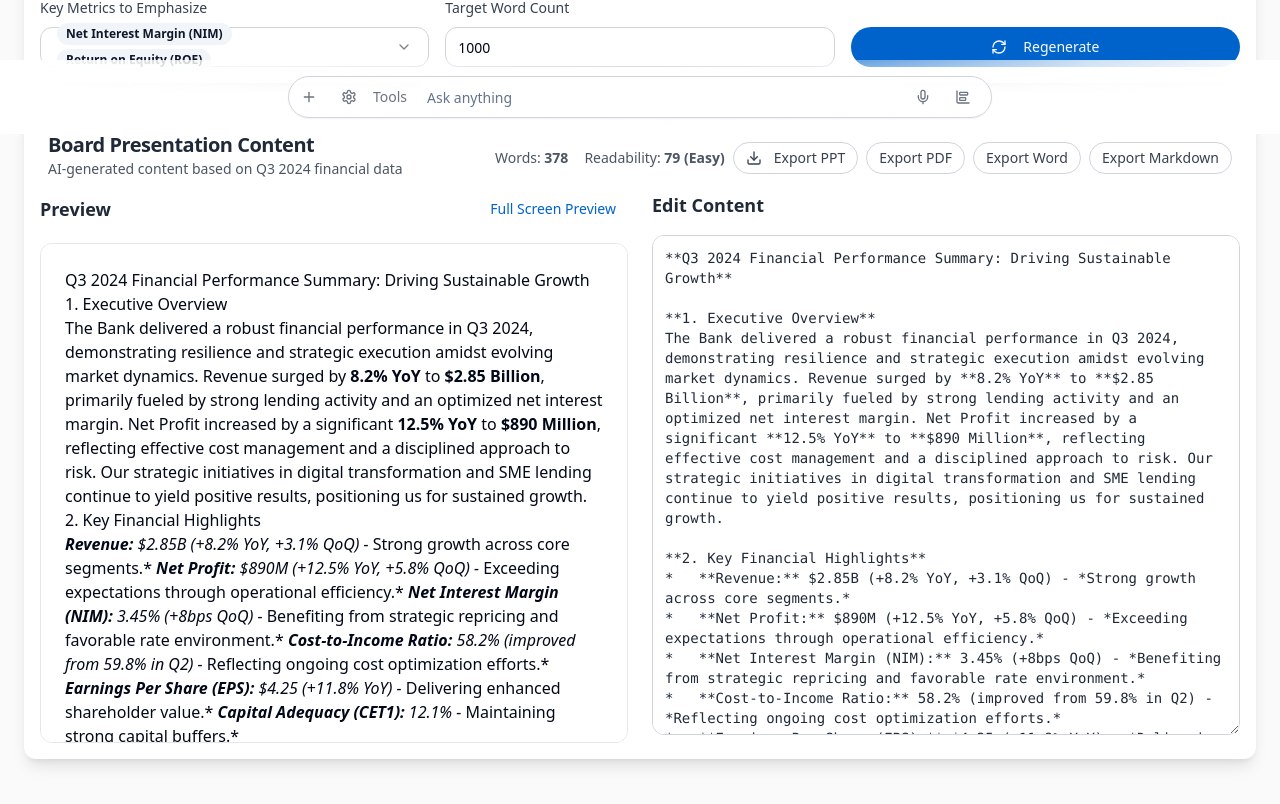
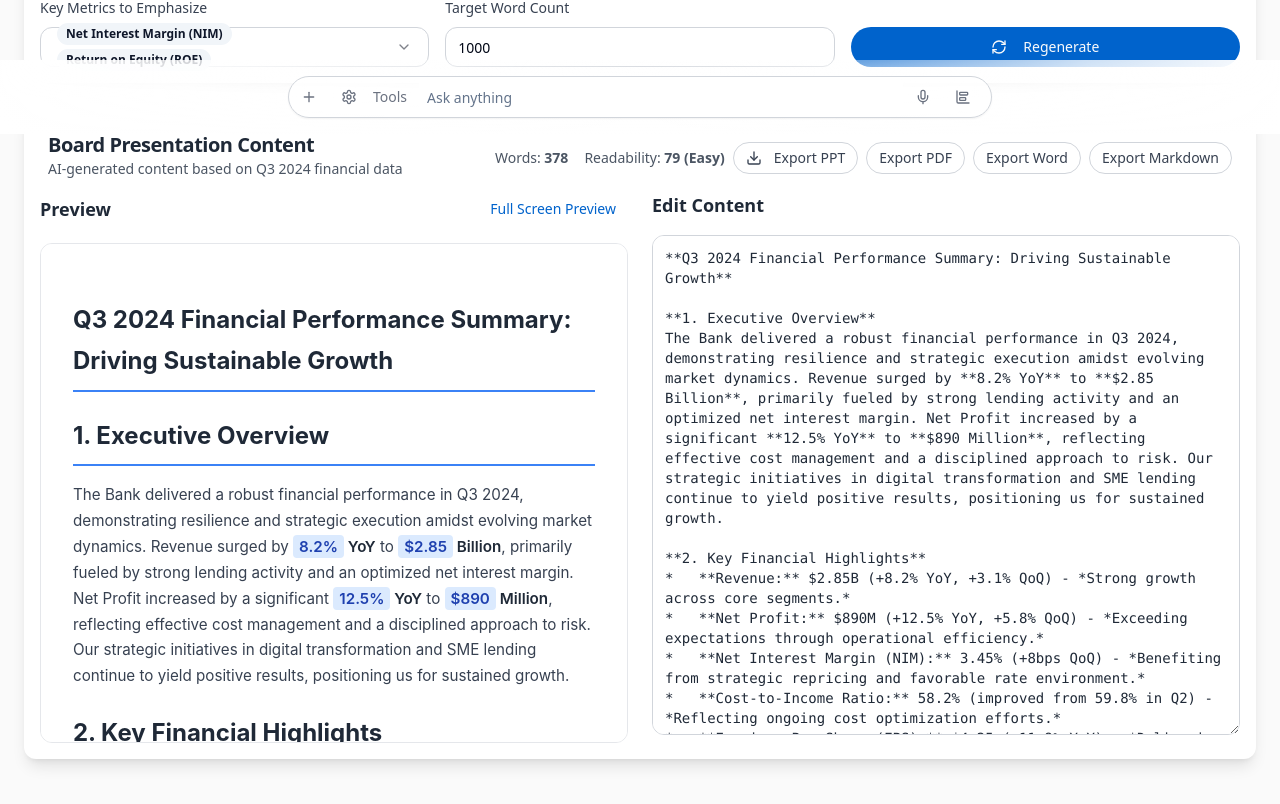
Before and after one commit to arunchangotra/project, a Next.js app: page /board-deck in a window 1280 px wide. Shown: the part 666-1470 px from the top of the page. Built offline with nearby package versions, Linux system fonts and the light colour scheme.

Commit message:
fix: resolve chart and preview issues
Dynamic chart height and improved preview accuracy.

#VERCEL_SKIP

Co-authored-by: Arun Changotra <109659502+arunchangotra@users.noreply.github.com>

```diff
--- a/app/board-deck/page.tsx
+++ b/app/board-deck/page.tsx
@@ -16,38 +16,53 @@ import { financialRatios } from "@/lib/financial-ratios" // Import financial rat
 // Helper function to convert markdown-like content to HTML
 const convertMarkdownToHtml = (markdown: string): string => {
   const html = markdown
-    // Convert headers
-    .replace(/^\*\*(.*?)\*\*$/gm, "<h1>$1</h1>")
-    .replace(/^\*\*(\d+\.\s.*?)\*\*$/gm, "<h2>$1</h2>")
-    .replace(/^\*\*([^*\n]+)\*\*(?=\s)/gm, "<h3>$1</h3>")
-    // Convert bold text
-    .replace(/\*\*(.*?)\*\*/g, "<strong>$1</strong>")
+    // Convert headers - more specific patterns
+    .replace(
+      /^\*\*([^*\n]+)\*\*$/gm,
+      '<h1 style="color: #1f2937; font-size: 1.5rem; font-weight: bold; margin: 1.5rem 0 1rem 0; border-bottom: 2px solid #3b82f6; padding-bottom: 0.5rem;">$1</h1>',
+    )
+    .replace(
+      /^\*\*(\d+\.\s[^*\n]+)\*\*$/gm,
+      '<h2 style="color: #374151; font-size: 1.25rem; font-weight: 600; margin: 1.25rem 0 0.75rem 0;">$1</h2>',
+    )
+    // Convert bold text (not headers)
+    .replace(/\*\*([^*\n]+)\*\*/g, '<strong style="color: #1f2937; font-weight: 600;">$1</strong>')
     // Convert italic text
-    .replace(/\*(.*?)\*/g, "<em>$1</em>")
-    // Convert bullet points
-    .replace(/^\*\s+(.+)$/gm, "<li>$1</li>")
-    // Wrap consecutive list items in ul tags
-    .replace(/(<li>.*<\/li>)/gs, (match) => {
-      const items = match
-        .split("</li>")
-        .filter((item) => item.trim())
-        .map((item) => item + "</li>")
-      return "<ul>" + items.join("") + "</ul>"
-    })
-    // Convert line breaks to paragraphs
+    .replace(/\*([^*\n]+)\*/g, '<em style="font-style: italic;">$1</em>')
+    // Convert bullet points with better spacing
+    .replace(/^\*\s+(.+)$/gm, '<li style="margin-bottom: 0.5rem; line-height: 1.6;">$1</li>')
+    // Wrap consecutive list items in ul tags with proper styling
+    .replace(
+      /(<li[^>]*>.*?<\/li>(\s*<li[^>]*>.*?<\/li>)*)/gs,
+      '<ul style="margin: 1rem 0; padding-left: 1.5rem; list-style-type: disc;">$1</ul>',
+    )
+    // Convert paragraphs with proper spacing
     .split("\n\n")
     .map((paragraph) => {
-      if (paragraph.trim() && !paragraph.includes("<h") && !paragraph.includes("<ul>")) {
-        return `<p>${paragraph.trim()}</p>`
+      const trimmed = paragraph.trim()
+      if (trimmed && !trimmed.includes("<h") && !trimmed.includes("<ul>") && !trimmed.includes("<li>")) {
+        return `<p style="margin: 1rem 0; line-height: 1.7; color: #374151;">${trimmed}</p>`
       }
-      return paragraph
+      return trimmed
     })
     .join("\n")
-    // Highlight financial figures
-    .replace(/\$[\d,]+\.?\d*[MB]?/g, '<span class="highlight">$&</span>')
-    .replace(/\d+\.\d+%/g, '<span class="highlight">$&</span>')
-    .replace(/\+\d+\.\d+%/g, '<span class="highlight text-green-600">$&</span>')
-    .replace(/-\d+\.\d+%/g, '<span class="highlight text-red-600">$&</span>')
+    // Highlight financial figures with better styling
+    .replace(
+      /\$[\d,]+\.?\d*[MB]?/g,
+      '<span style="background-color: #dbeafe; color: #1e40af; padding: 2px 6px; border-radius: 4px; font-weight: 600;">$&</span>',
+    )
+    .replace(
+      /\d+\.\d+%/g,
+      '<span style="background-color: #dbeafe; color: #1e40af; padding: 2px 6px; border-radius: 4px; font-weight: 600;">$&</span>',
+    )
+    .replace(
+      /\+\d+\.\d+%/g,
+      '<span style="background-color: #dcfce7; color: #166534; padding: 2px 6px; border-radius: 4px; font-weight: 600;">$&</span>',
+    )
+    .replace(
+      /-\d+\.\d+%/g,
+      '<span style="background-color: #fee2e2; color: #dc2626; padding: 2px 6px; border-radius: 4px; font-weight: 600;">$&</span>',
+    )
 
   return html
 }
@@ -633,14 +648,59 @@ The Q3 results underscore the effectiveness of our diversified business model an
                           <head>
                             <title>Board Deck Preview</title>
                             <style>
-                              body { font-family: -apple-system, BlinkMacSystemFont, 'Segoe UI', Roboto, sans-serif; line-height: 1.6; max-width: 800px; margin: 0 auto; padding: 20px; }
-                              h1 { color: #1f2937; border-bottom: 2px solid #3b82f6; padding-bottom: 10px; }
-                              h2 { color: #374151; margin-top: 30px; }
-                              h3 { color: #4b5563; }
-                              strong { color: #1f2937; }
-                              ul { padding-left: 20px; }
-                              li { margin-bottom: 8px; }
-                              .highlight { background-color: #dbeafe; padding: 2px 4px; border-radius: 3px; }
+                              body {
+                                font-family: -apple-system, BlinkMacSystemFont, 'Segoe UI', Roboto, sans-serif;
+                                line-height: 1.7;
+                                max-width: 800px;
+                                margin: 0 auto;
+                                padding: 40px 20px;
+                                color: #374151;
+                                font-size: 0.95rem;
+                              }
+                              h1 {
+                                color: #1f2937;
+                                font-size: 1.5rem;
+                                font-weight: bold;
+                                margin: 1.5rem 0 1rem 0;
+                                border-bottom: 2px solid #3b82f6;
+                                padding-bottom: 0.5rem;
+                              }
+                              h2 {
+                                color: #374151;
+                                font-size: 1.25rem;
+                                font-weight: 600;
+                                margin: 1.25rem 0 0.75rem 0;
+                              }
+                              h3 {
+                                color: #4b5563;
+                                font-size: 1.1rem;
+                                font-weight: 600;
+                                margin: 1rem 0 0.5rem 0;
+                              }
+                              strong {
+                                color: #1f2937;
+                                font-weight: 600;
+                              }
+                              ul {
+                                margin: 1rem 0;
+                                padding-left: 1.5rem;
+                                list-style-type: disc;
+                              }
+                              li {
+                                margin-bottom: 0.5rem;
+                                line-height: 1.6;
+                              }
+                              p {
+                                margin: 1rem 0;
+                                line-height: 1.7;
+                              }
+                              .highlight {
+                                background-color: #dbeafe;
+                                color: #1e40af;
+                                padding: 2px 6px;
+                                border-radius: 4px;
+                                font-weight: 600;
+                              }
                             </style>
                           </head>
                           <body>${htmlContent}</body>
@@ -655,7 +715,13 @@ The Q3 results underscore the effectiveness of our diversified business model an
                 </Button>
               </div>
               <div
-                className="bg-white border border-gray-200 rounded-lg p-6 max-h-[500px] overflow-y-auto prose prose-sm max-w-none"
+                className="bg-white border border-gray-200 rounded-lg p-8 max-h-[500px] overflow-y-auto"
+                style={{
+                  fontFamily: '-apple-system, BlinkMacSystemFont, "Segoe UI", Roboto, sans-serif',
+                  fontSize: "0.95rem",
+                  lineHeight: "1.7",
+                  color: "#374151",
+                }}
                 dangerouslySetInnerHTML={{ __html: convertMarkdownToHtml(content) }}
               />
             </div>
--- a/app/scenarios/page.tsx
+++ b/app/scenarios/page.tsx
@@ -539,12 +539,20 @@ export default function WhatIfScenarios() {
                 baseline: { label: "Baseline", color: "hsl(var(--chart-1))" },
                 scenario: { label: "Scenario", color: "hsl(var(--chart-2))" },
               }}
-              className="h-[200px]"
+              className={`min-h-[200px] h-[${Math.max(200, selectedDisplayMetrics.size * 50 + 100)}px]`}
             >
               <ResponsiveContainer width="100%" height="100%">
-                <BarChart data={comparisonData}>
+                <BarChart data={comparisonData} margin={{ top: 20, right: 30, left: 20, bottom: 60 }}>
                   <CartesianGrid strokeDasharray="3 3" stroke="hsl(var(--border))" />
-                  <XAxis dataKey="metric" tickLine={false} axisLine={false} />
+                  <XAxis
+                    dataKey="metric"
+                    tickLine={false}
+                    axisLine={false}
+                    angle={-45}
+                    textAnchor="end"
+                    height={80}
+                    interval={0}
+                  />
                   <YAxis tickLine={false} axisLine={false} />
                   <ChartTooltip content={<ChartTooltipContent />} />
                   <Bar dataKey="baseline" fill="var(--color-baseline)" radius={[4, 4, 0, 0]} />
```
